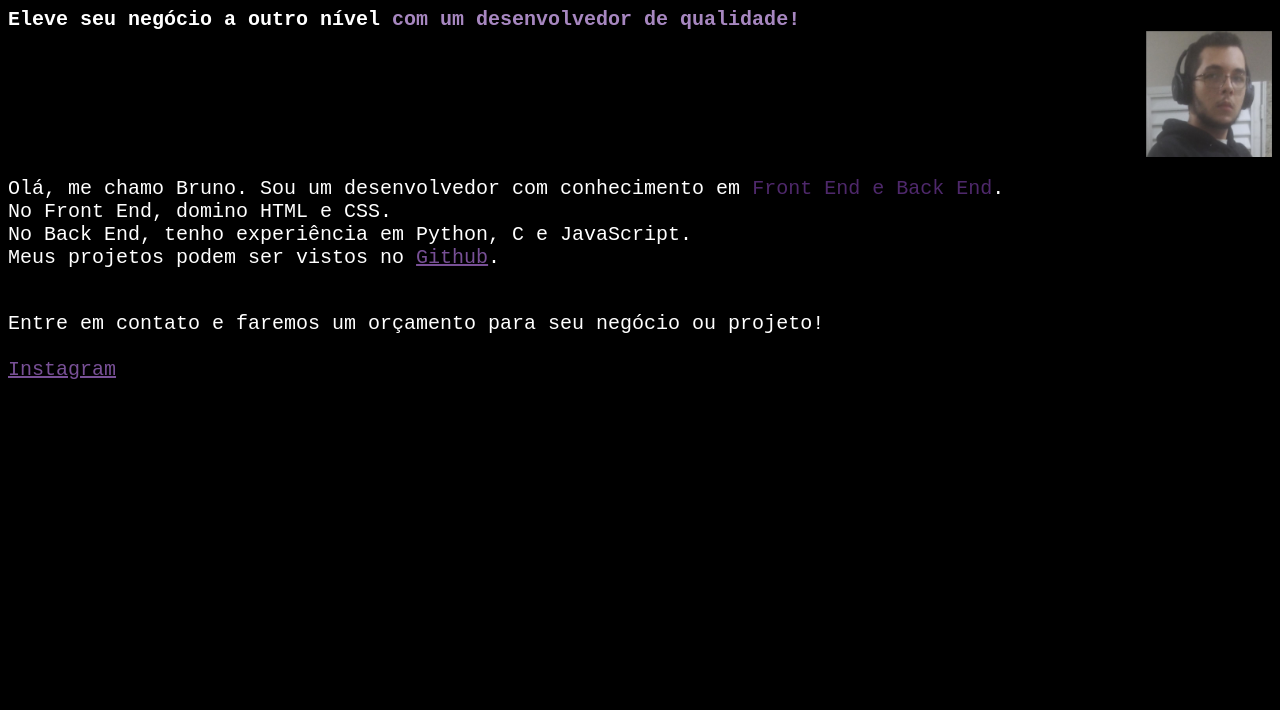
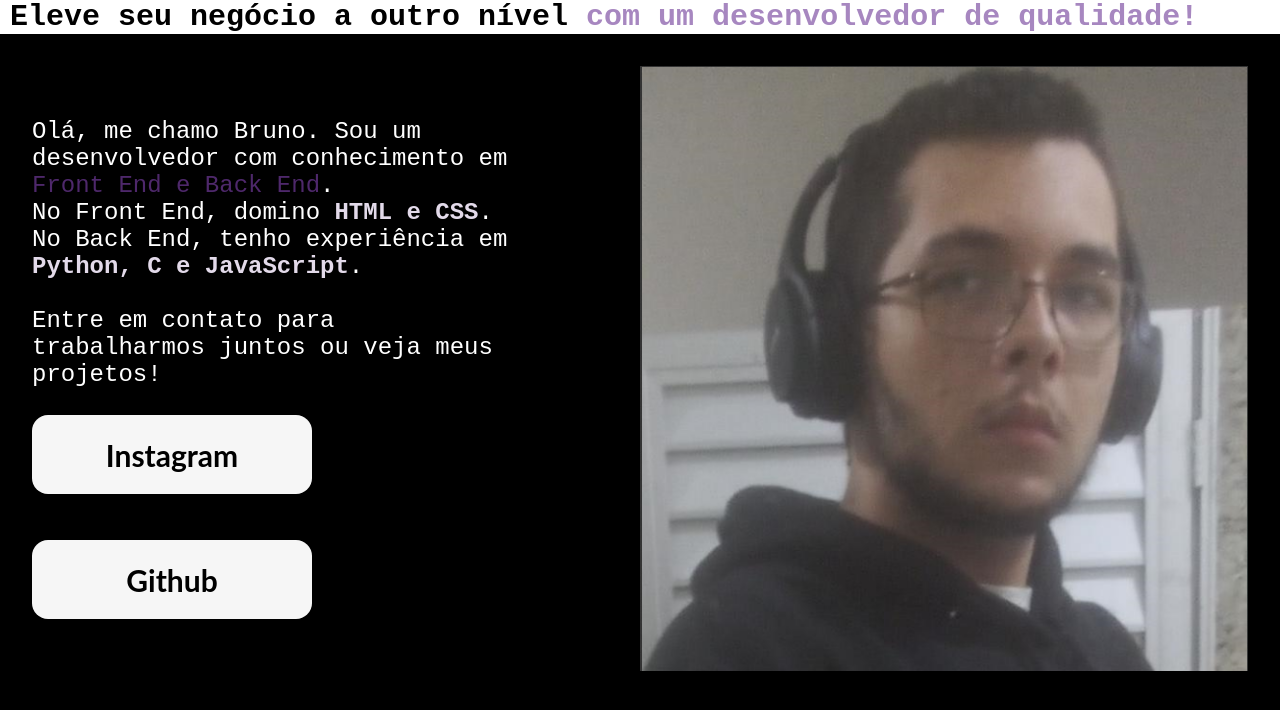
Before and after one commit to TheBurno/Site-de-portfolio, a plain HTML site: page HTML e CSS/index.html in a window 1280 px wide. Drawn offline with Linux system fonts and the light colour scheme.

Commit message:
Mais desenvolvimento em HTML e CSS

```diff
--- a/HTML e CSS/index.html
+++ b/HTML e CSS/index.html
@@ -7,21 +7,27 @@
         <link rel="stylesheet" href="style.css">
     </head>
     <body>
-        <header>
-            Eleve seu negócio a outro nível <strong> com um desenvolvedor de qualidade!</strong>
+        <header class="topo">
+            Eleve seu negócio a outro nível <strong class="titulo-destaque"> com um desenvolvedor de qualidade!</strong>
+        </header>
+        <main class="apresentacao">
+            <section class="apresentacao__conteudo">
+                <p class="apresentacao__conteudo__intro">
+                    Olá, me chamo Bruno. Sou um desenvolvedor com conhecimento em <span>Front End e Back End</span>.
+                    <br>No Front End, domino <strong class="linguagens">HTML e CSS</strong>.
+                    <br>No Back End, tenho experiência em <strong class="linguagens"> Python, C e JavaScript</strong>.
+                </p>
+                <p class="apresentacao__conteudo__intro">
+                    <br>Entre em contato para trabalharmos juntos ou veja meus projetos!
+                    <br><br>
+                    <div class="apresentacao__conteudo__links">
+                        <a class="apresentacao__conteudo__links__botoes" href="https://www.instagram.com/azami_brn?igsh=MWtkbGlxeWxncTJ1cw==">Instagram</a>
+                        <br><br>
+                        <a class="apresentacao__conteudo__links__botoes" href="https://github.com/TheBurno/">Github</a>
+                    </div>
+                </p>
+            </section>
             <img src="スクリーンショット 2024-02-16 150312.png" alt="Foto de perfil">
-        </header>
-        <main>
-            <p>
-                Olá, me chamo Bruno. Sou um desenvolvedor com conhecimento em <span>Front End e Back End</span>.
-                <br>No Front End, domino HTML e CSS.
-                <br>No Back End, tenho experiência em Python, C e JavaScript.
-                <br>Meus projetos podem ser vistos no <a href="https://github.com/TheBurno/">Github</a>.
-            </p>
-            <p>
-                <br>Entre em contato e faremos um orçamento para seu negócio ou projeto!
-                <br><br><a href="https://www.instagram.com/azami_brn?igsh=MWtkbGlxeWxncTJ1cw==">Instagram</a>
-            </p>
             <footer>
 
             </footer>
--- a/HTML e CSS/style.css
+++ b/HTML e CSS/style.css
@@ -1,34 +1,79 @@
-strong{
+*{
+    margin: 0;
+    padding: 0;
+}
+
+.titulo-destaque{
     color: #A787C0;
 }
+
+.linguagens{
+    color: #E3DAEA;
+}
+
 
 span{
     color: #4E286B;
 }
 
-a{
-    color: #785096;
+img{
+    margin-left: 10%;
+    width: 50%;
 }
 
 header{
-    vertical-align: middle;
-    font-weight: 700;
-    font-size: 20px;
-    display:inline-block;
-    vertical-align:middle;
-    font-family: 'Courier New', Courier, monospace;
+    background-color: white;
+    color: black;
 }
 
 body{
     background-color: black;
     color:white;
+    height: 100vh;
+    box-sizing: border-box;
     font-weight: 400;
     font-size: 20px;
     font-family: 'Courier New', Courier, monospace;
 }
 
-img{
-    vertical-align: middle;
-    margin-left: 90%;
-    width: 10%;
+.apresentacao{
+    display: flex;
+    align-items: center;
+    justify-content: space-between;
+    margin: 2.5%
 }
+
+.topo{
+    box-sizing: border-box;
+    text-indent: 10px;
+    font-weight: 700;
+    font-size: 30px;
+    font-family: 'Courier New', Courier, monospace;
+}
+
+.apresentacao__conteudo{
+    width: 700 px;
+}
+
+.apresentacao__conteudo__intro{
+    font-size: 24px;
+}
+
+.apresentacao__conteudo__links{
+    justify-content: space-between;
+}
+
+.apresentacao__conteudo__links__botoes{
+    background-color: #F6F6F6;
+    color: black;
+    display: flex;
+    justify-content: space-around;
+    width: 280px;
+    border-radius: 16px;
+    padding: 21.5px 0;
+    text-decoration: none;
+    font-family: "Lato", sans-serif;
+    font-style: normal;
+    font-weight: 700;
+    font-size: 30px;
+}
```
